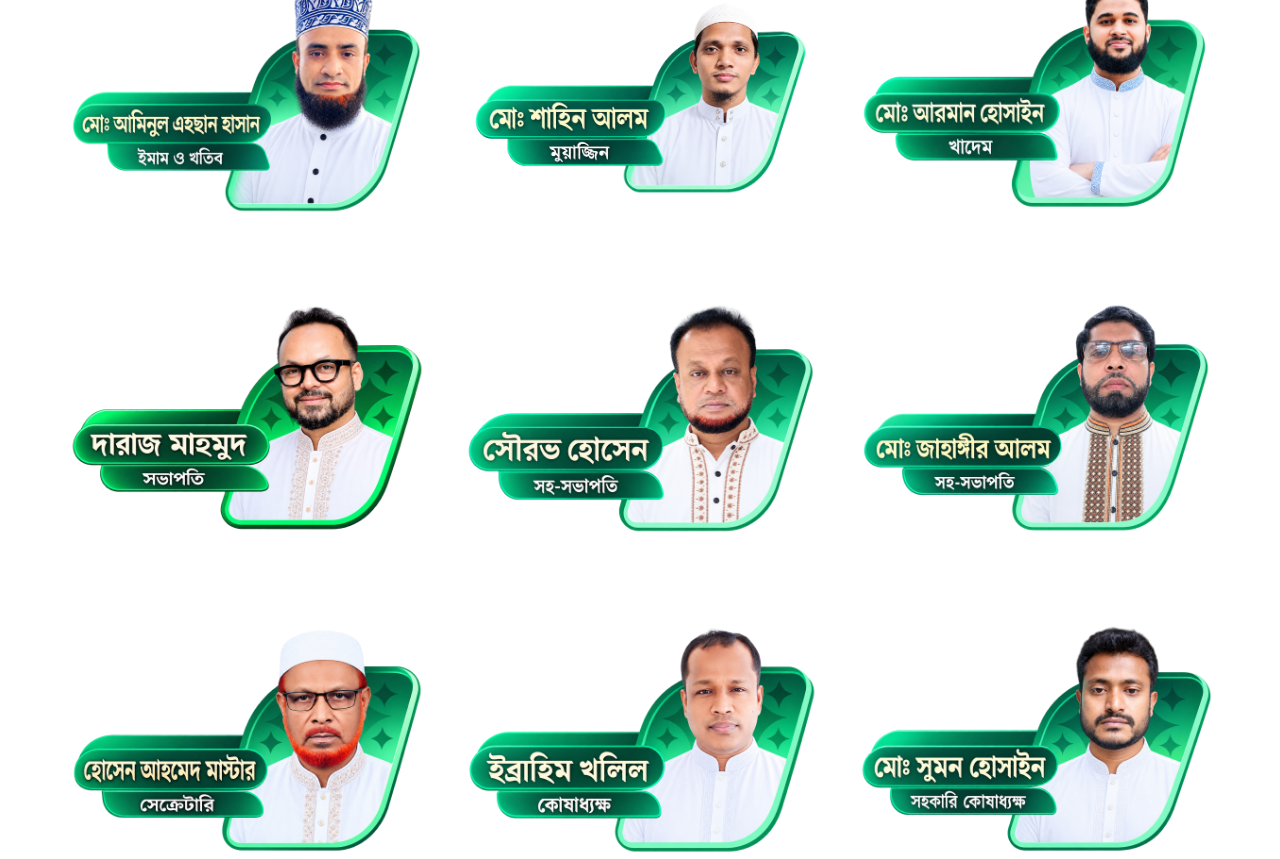
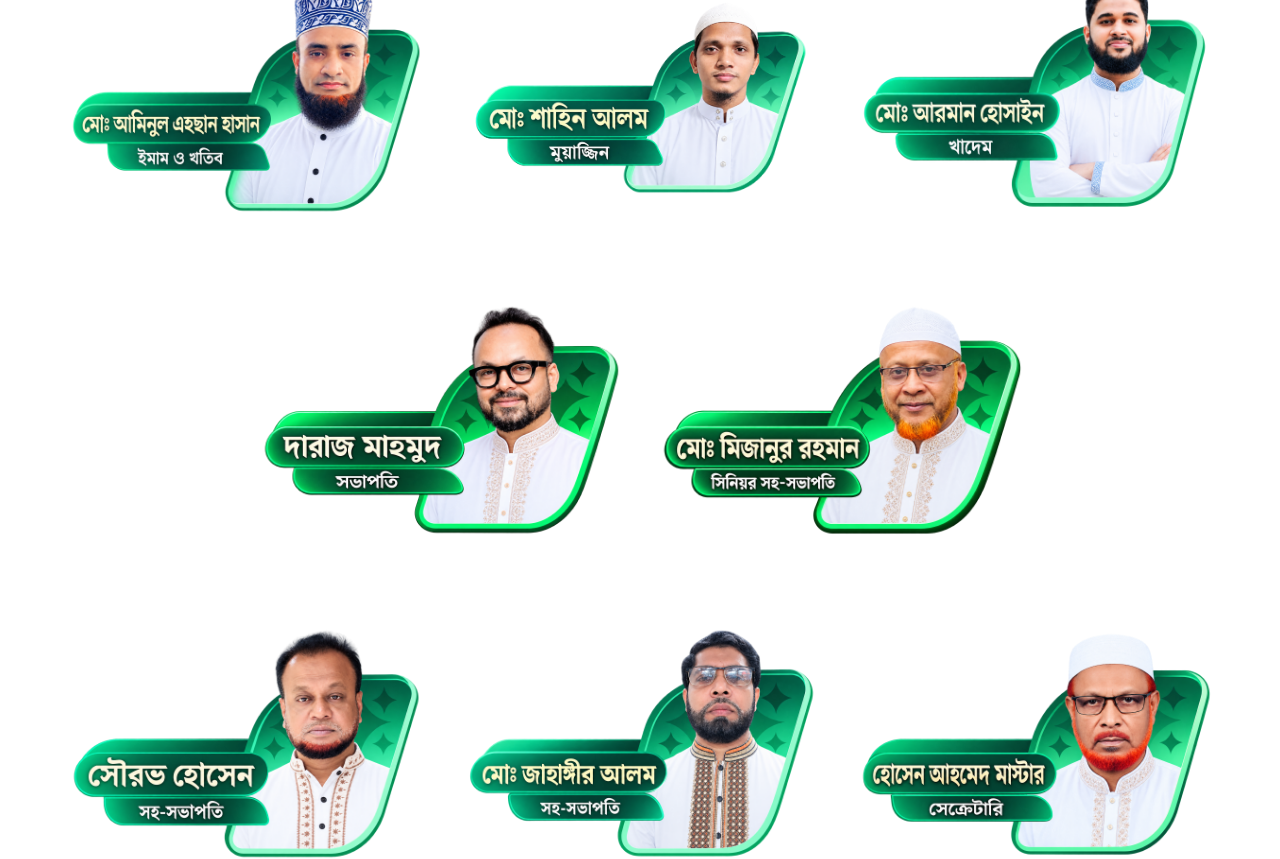
Before and after one commit to i-mTanvir/mosque, a React (Vite) app: page / in a window 1280 px wide. Shown: the part 4924-5783 px from the top of the page. Built offline with nearby package versions, Linux system fonts and the light colour scheme.

Commit message:
feat: add CommitteeSection component and member image asset

```diff
--- a/src/sections/CommitteeSection.tsx
+++ b/src/sections/CommitteeSection.tsx
@@ -21,12 +21,13 @@ const generalMembers = [
   { image: '2m.png', role: 'ইমাম ও খতিব', name: 'মোঃ আমিনুল এহছান হাসান' },
   { image: '3m.png', role: 'মুয়াজ্জিন', name: 'মোঃ শাহিন আলম' },
   { image: '3.5m.png', role: 'খাদেম', name: 'মোঃ আরমান হোসাইন' },
-  { image: '4m.png', role: 'সহসভাপতি', name: 'সহসভাপতি' },
-  { image: '5m.png', role: 'ইমাম', name: 'ইমাম' },
-  { image: '6m.png', role: 'মুয়াজ্জিন', name: 'মুয়াজ্জিন' },
-  { image: '7m.png', role: 'সেক্রেটারি', name: 'সেক্রেটারি' },
-  { image: '8m.png', role: 'কোষাধ্যক্ষ', name: 'কোষাধ্যক্ষ' },
-  { image: '9m.png', role: 'সহকারী কোষাধ্যক্ষ', name: 'সহকারী কোষাধ্যক্ষ' },
+  { image: '4m.png', role: 'সভাপতি', name: 'দারাজ মাহমুদ' },
+  { image: '4.5m.png', role: 'সিনিয়র সহ-সভাপতি', name: 'মোঃ মিজানুর রহমান' },
+  { image: '5m.png', role: 'সহ-সভাপতি', name: 'সৌরভ হোসেন' },
+  { image: '6m.png', role: 'সহ-সভাপতি', name: 'মোঃ জাহাঙ্গীর আলম' },
+  { image: '7m.png', role: 'সেক্রেটারি', name: 'হোসেন আহমেদ মাস্টার' },
+  { image: '8m.png', role: 'কোষাধ্যক্ষ', name: 'ইব্রাহিম খলিল' },
+  { image: '9m.png', role: 'সহকারী কোষাধ্যক্ষ', name: 'মোঃ সুমন হোসাইন' },
 ]
 
 export function CommitteeSection() {
@@ -64,7 +65,12 @@ export function CommitteeSection() {
       ))}
 
       <div className="committee-rows">
-        {[generalMembers.slice(0, 3), generalMembers.slice(3, 6), generalMembers.slice(6, 9)].map((row, rowIndex) => (
+        {[
+          generalMembers.slice(0, 3),
+          generalMembers.slice(3, 5),
+          generalMembers.slice(5, 8),
+          generalMembers.slice(8, 10),
+        ].map((row, rowIndex) => (
           <div className={`committee-row committee-row--${row.length}`} key={rowIndex}>
             {row.map((member, index) => (
               <article
```
Also changed, not shown: public/media/committee members/7.5m.png (added).
